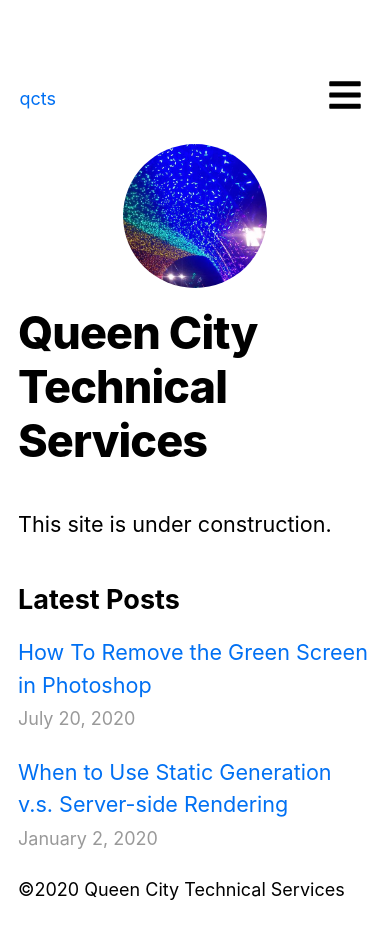
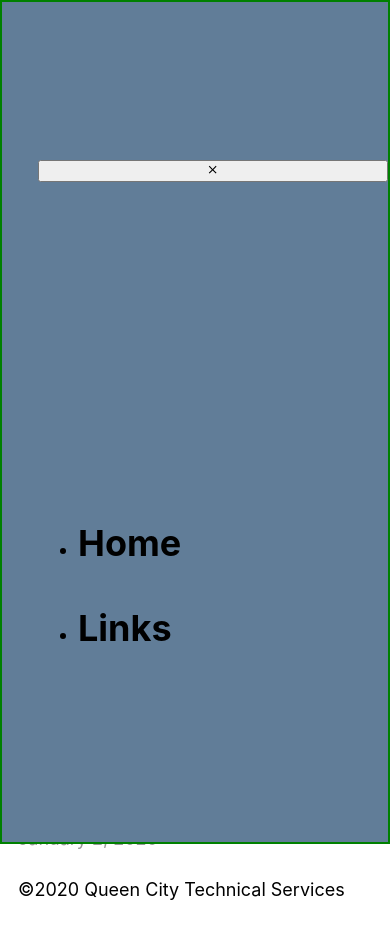
Before and after one commit to khepf/qcts, a Next.js app: page / in a window 390 px wide. Both pictures are taken after a click on the button 344 px from the left and 99 px from the top of the page. Shown: the top 938 px of the page. Built offline with nearby package versions, Linux system fonts and the light colour scheme.

Commit message:
initial sidebar config

```diff
--- a/components/layout.js
+++ b/components/layout.js
@@ -1,5 +1,6 @@
 import React from 'react'
 import Navbar from './navbar'
+import Sidebar from './sidebar'
 import Head from 'next/head'
 import styles from './layout.module.css'
 import utilStyles from '../styles/utils.module.css'
@@ -32,6 +33,7 @@ export default function Layout({ children, home }) {
         <meta name="twitter:card" content="summary_large_image" />
       </Head>
       <Navbar toggle={toggle}></Navbar>
+      <Sidebar isOpen={isOpen} toggle={toggle}/>
       <header className={styles.header}>
         {home ? (
           <>
--- a/components/navlinks.js
+++ b/components/navlinks.js
@@ -2,7 +2,7 @@ import React from "react"
 import Link from 'next/link'
 import styles from './navbar.module.css'
 
-const NavLinks = ({ styleClass }) => {
+const NavLinks = () => {
   return (
     <ul className={styles.navlinks}>
       <li>
--- /dev/null
+++ b/components/sidebar.js
@@ -0,0 +1,29 @@
+import React from 'react'
+import NavLinks from './navlinks'
+import Link from 'next/link'
+import { IoMdClose } from 'react-icons/io'
+import styles from './sidebar.module.css'
+
+const Sidebar = ({isOpen, toggle}) => {
+  return <aside className={`${styles.sidebar} ${isOpen ? styles.showSidebar : ''}`}>
+    <button className='closebtn' onClick={toggle}>
+      <IoMdClose />
+    </button>
+    <div className={styles.sidebarcontainer}>
+      <ul className={styles.sidebarlinks}>
+      <li>
+        <Link href="/" >
+          <a className={styles.pagelink}>Home</a>
+        </Link>
+      </li>
+      <li>
+        <Link href="/links" >
+          <a className={styles.pagelink}>Links</a>
+        </Link>
+      </li>
+    </ul>
+    </div>
+  </aside>
+}
+
+export default Sidebar
--- /dev/null
+++ b/components/sidebar.module.css
@@ -0,0 +1,65 @@
+
+
+/*
+===============
+Sidebar
+===============
+*/
+.sidebar {
+    position: fixed;
+    top: 0;
+    left: 0;
+    width: 100%;
+    height: 100%;
+    background: hsl(210, 22%, 49%);
+    transition: all 0.3s linear;
+    display: grid;
+    align-items: center;
+    padding-left: 2rem;
+    z-index: 999;
+    transform: translateX(-100%);
+    visibility: hidden;
+    border: 2px solid green;
+  }
+  .showSidebar {
+    transform: translateX(0);
+    visibility: visible;
+  }
+  .sidebarlinks li {
+    margin-bottom: 1.5rem;
+  }
+  .sidebarlinks .pagelink {
+    font-size: 2rem;
+    display: block;
+    color: var(--clr-grey-1);
+    font-weight: 700;
+  }
+  .sidebar .categories {
+    flex-direction: column;
+    margin: 1rem 0;
+  }
+  .sidebar .category {
+    color: var(--clr-grey-5);
+    font-size: 1.5rem;
+    font-weight: 700;
+    text-transform: capitalize;
+    padding-left: 1rem;
+    display: block;
+    cursor: pointer;
+  }
+
+  @media screen and (min-width: 800px) {
+    .sidebar {
+      transform: translateX(-100%);
+    }
+  }
+
+  .closebtn {
+    position: absolute;
+    top: 1rem;
+    right: 1rem;
+    background: transparent;
+    border: transparent;
+    font-size: 3rem;
+    cursor: pointer;
+  }
```
